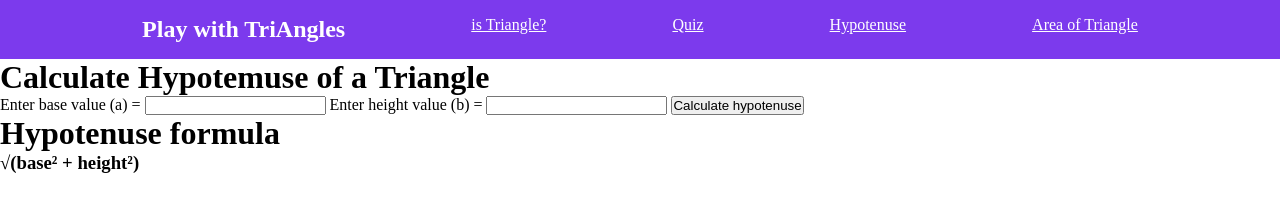
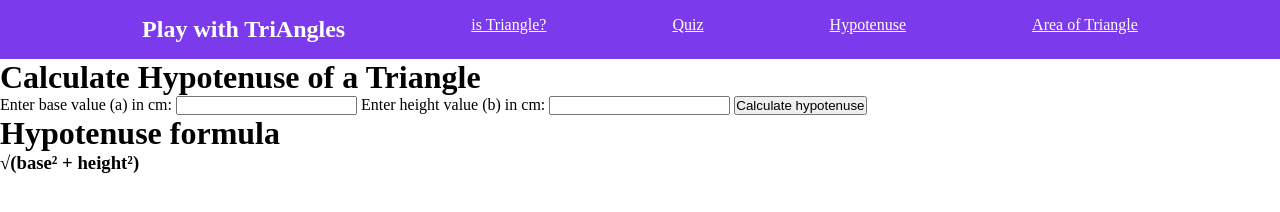
Before and after one commit to krish-98/Tri-Angle, a plain HTML site: page pages/hypotenuse.html in a window 1280 px wide. Drawn offline with Linux system fonts and the light colour scheme.

Commit message:
minor tweaks in html

```diff
--- a/pages/hypotenuse.html
+++ b/pages/hypotenuse.html
@@ -19,12 +19,12 @@
     </nav>
   </header>
 
-  <h1>Calculate Hypotemuse of a Triangle</h1>
+  <h1>Calculate Hypotenuse of a Triangle</h1>
 
-  <label for="base-value"> Enter base value (a) =
+  <label for="base-value"> Enter base value (a) in cm:
     <input id="base-value" type="number">
   </label>
-  <label for="height-value">Enter height value (b) =
+  <label for="height-value">Enter height value (b) in cm:
     <input id="height-value" type="number">
   </label>
 
```
